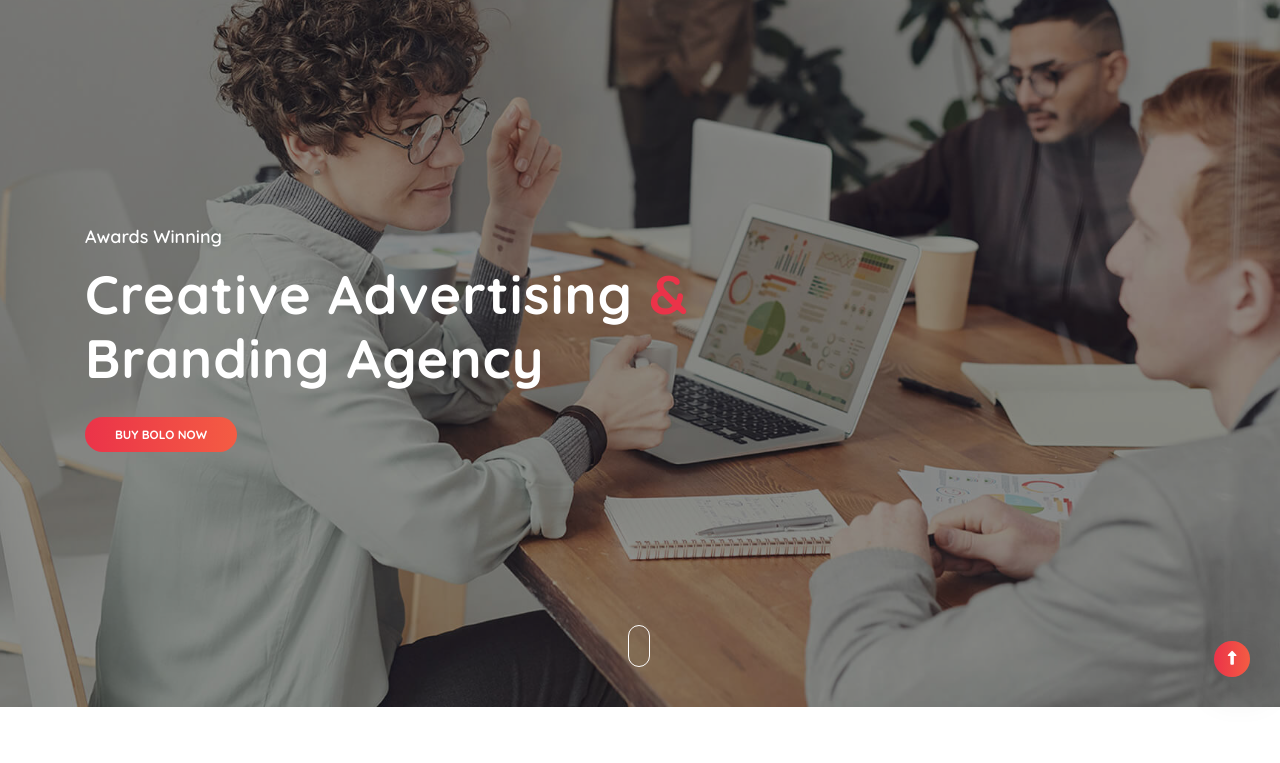
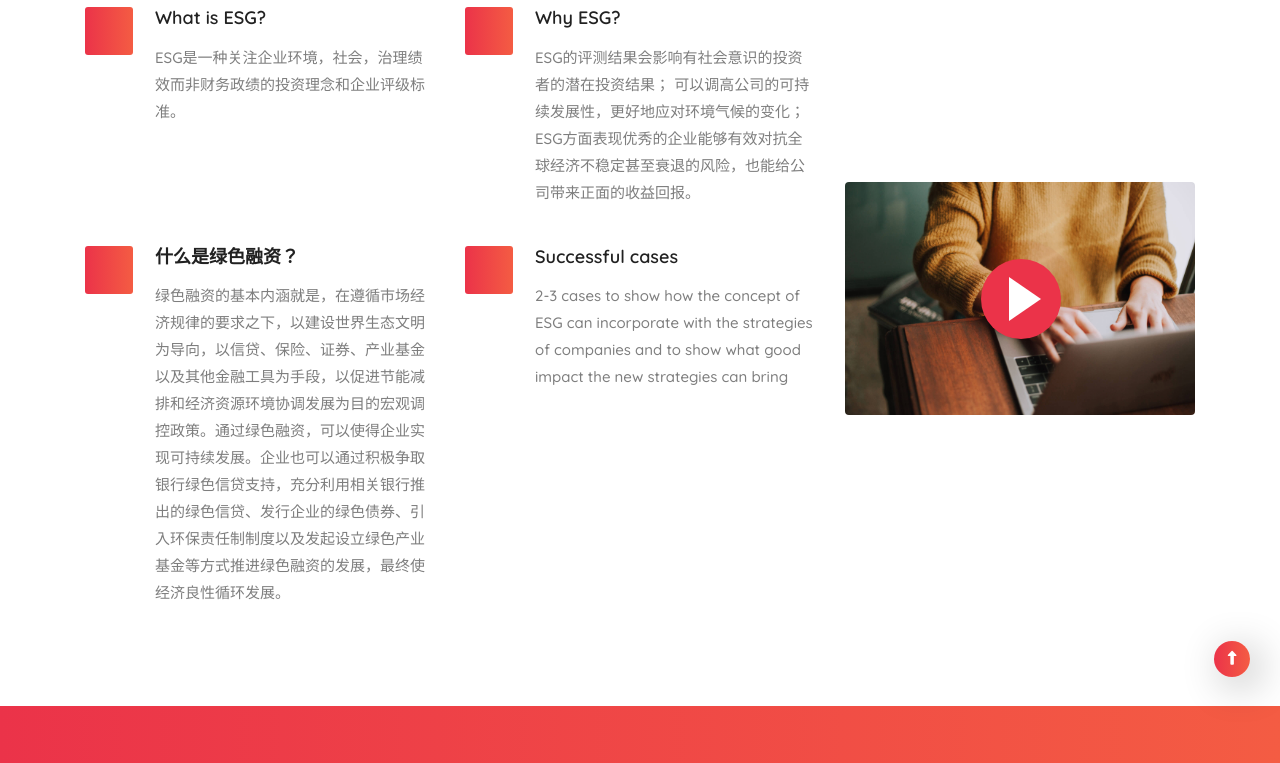
Before and after one commit to 2103904821/web, a website: page index.html in a window 1280 px wide. Shown: the part 93-856 px from the top of the page. Drawn offline with nearby package versions, Linux system fonts and the light colour scheme; files whose address does not match are found by name; a web font is replaced by a local one.

Commit message:
Update index.html

```diff
--- a/index.html
+++ b/index.html
@@ -79,6 +79,7 @@
   </head>
 
   <body>
+    <div id="app">
       <div id="wrapper">
         <div class="page-overlay">
           <div class="preloader-wrap">
@@ -90,6 +91,7 @@
           </div>
         </div>
 
+
       <!-- header begin -->
       <header>
         <div class="container">
@@ -98,8 +100,8 @@
               <!-- logo begin -->
               <div id="logo">
                 <a href="index.html">
-                  <img class="logo" src="images/logo-light.png" alt="" />
-                  <img class="logo-2" src="images/logo-dark.png" alt="" />
+                  <img class="logo" src="images/logo-light.png" alt="logo here" />
+                  <img class="logo-2" src="images/logo-dark.png" alt="logo here" />
                 </a>
               </div>
               <!-- logo close -->
@@ -114,6 +116,7 @@
                   <li><a href="index.html">Home</a></li>
                   <li><a href="news.html">News</a></li>
                   <li><a href="about-us.html">About Us</a></li>
+                  <li><a href="report.html">Report</a></li>
                 </ul>
               </nav>
               <!-- mainmenu close -->
@@ -127,45 +130,39 @@
       <div id="content" class="no-bottom no-top">
         <div id="top"></div>
 
-        <!-- section begin -->
-        <section
-          id="section-intro"
-          class="full-height relative owl-slide-wrapper text-light no-top no-bottom"
-          data-bgimage="url(images/background/9.jpg)"
-          data-stellar-background-ratio=".2"
+        <!-- scrolling news list -->
+        <template>
+          <el-carousel
+            indicator-position="outside"
+            :interval="4000"
+            arrow="always"
+            type="card"
+            height="350px"
+            :autoplay="true"
           >
-          <div class="overlay-bg t50">
-            <div class="center-y relative">
-              <div class="container">
-                <div class="row">
-                  <div class="col-md-8">
-                    <div
-                      class="spacer-double d-block d-sm-none d-md-block"
-                    ></div>
-                    <h3>Awards Winning</h3>
-                    <h1 class="big b">
-                      Creative Advertising
-                      <span class="id-color">&amp;</span>
-                      Branding Agency
-                    </h1>
-                    <div class="spacer-single"></div>
-                    <a
-                      href="https://themeforest.net/item/bolo-onepage-creative-website-template/25030305"
-                      class="btn-custom"
-                      >Buy Bolo Now</a
+            <el-carousel-item
+              v-for="(news, index) in scrollNewsList"
+              :key="index"
             >
-                  </div>
-                </div>
-              </div>
-            </div>
-          </div>
-
-          <a href="#section-services" class="scroll-to">
-            <span class="mouse">
-              <span class="scroll"></span>
-            </span>
+              <a :href="news.url" target="_blank">
+                <img :src="news.pic_url" width="480px" height=300px">
               </a>
-        </section>
+              <h3
+                class="medium"
+                align="center"
+                v-text="news.title"
+                style="width: 90%;"
+              ></h3>
+              <h2
+                class="medium"
+                align="center"
+                v-text="news.source+'   '+news.publish_time.split(' ')[0]"
+                style="width: 90%;"
+              ></h2>
+            </el-carousel-item>
+          </el-carousel>
+        </template>
+        <el-divider></el-divider>
         <!-- section close -->
 
         <!-- section begin -->
@@ -179,9 +176,8 @@
                     <div class="feature-box style-2 left">
                       <i class="icon-pencil"></i>
                       <div class="text">
-                        <h3>Website Design</h3>
-                        Sed ut perspiciatis unde omnis iste natus error sit
-                        voluptatem accusantium doloremque laudantium, totam rem.
+                        <h3> What is ESG? </h3>
+                        ESG是一种关注企业环境，社会，治理绩效而非财务政绩的投资理念和企业评级标准。
                       </div>
                     </div>
                   </div>
@@ -192,9 +188,10 @@
                     <div class="feature-box style-2 left">
                       <i class="icon-envelope"></i>
                       <div class="text">
-                        <h3>Marketing</h3>
-                        Sed ut perspiciatis unde omnis iste natus error sit
-                        voluptatem accusantium doloremque laudantium, totam rem.
+                        <h3>Why ESG?</h3>
+                        ESG的评测结果会影响有社会意识的投资者的潜在投资结果；
+                        可以调高公司的可持续发展性，更好地应对环境气候的变化；
+                        ESG方面表现优秀的企业能够有效对抗全球经济不稳定甚至衰退的风险，也能给公司带来正面的收益回报。
                       </div>
                     </div>
                   </div>
@@ -205,9 +202,8 @@
                     <div class="feature-box style-2 left">
                       <i class="icon-pricetags"></i>
                       <div class="text">
-                        <h3>Branding</h3>
-                        Sed ut perspiciatis unde omnis iste natus error sit
-                        voluptatem accusantium doloremque laudantium, totam rem.
+                        <h3>什么是绿色融资？</h3>
+                        绿色融资的基本内涵就是，在遵循市场经济规律的要求之下，以建设世界生态文明为导向，以信贷、保险、证券、产业基金以及其他金融工具为手段，以促进节能减排和经济资源环境协调发展为目的宏观调控政策。通过绿色融资，可以使得企业实现可持续发展。企业也可以通过积极争取银行绿色信贷支持，充分利用相关银行推出的绿色信贷、发行企业的绿色债券、引入环保责任制制度以及发起设立绿色产业基金等方式推进绿色融资的发展，最终使经济良性循环发展。
                       </div>
                     </div>
                   </div>
@@ -218,9 +214,8 @@
                     <div class="feature-box style-2 left">
                       <i class="icon-tools"></i>
                       <div class="text">
-                        <h3>Development</h3>
-                        Sed ut perspiciatis unde omnis iste natus error sit
-                        voluptatem accusantium doloremque laudantium, totam rem.
+                        <h3>Successful cases</h3>
+                        2-3 cases to show how the concept of ESG can incorporate with the strategies of companies and to show what good impact the new strategies can bring
                       </div>
                     </div>
                   </div>
```
Lines whose indentation alone changed are shown as unchanged.
